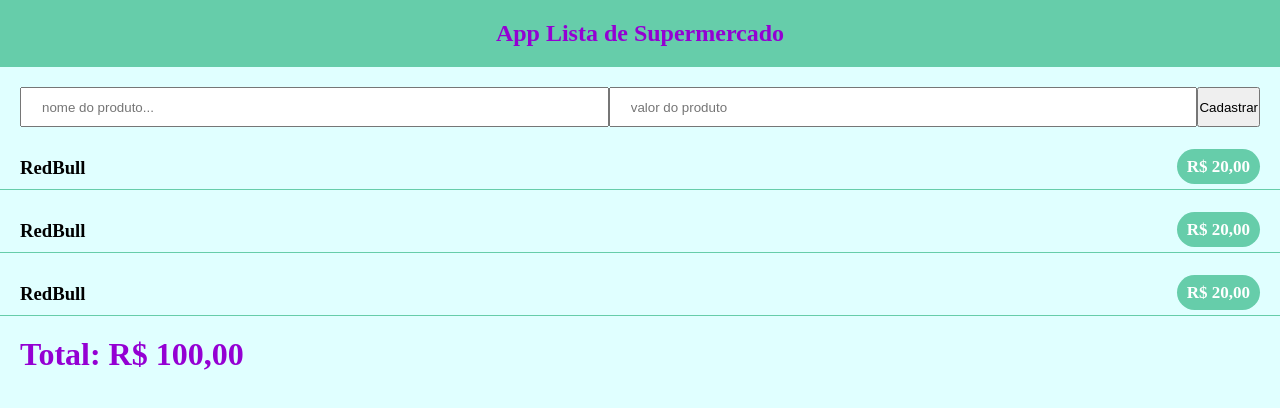
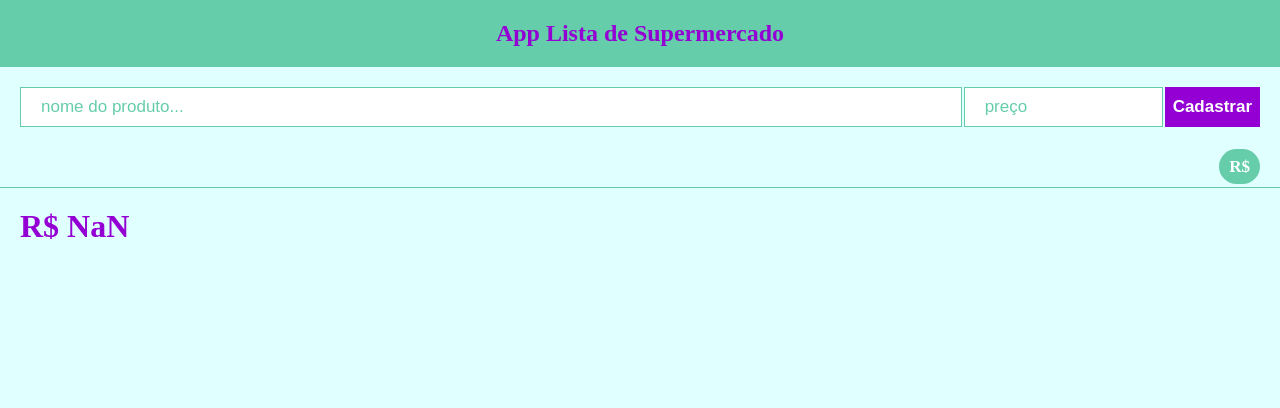
Before and after one commit to daianaadepaula/lista-de-supermercado-js, a plain HTML site: page index.html in a window 1280 px wide. Both pictures are taken after a click on the input "Cadastrar". Drawn offline with Linux system fonts and the light colour scheme.

Commit message:
js list products

```diff
--- a/css/style.css
+++ b/css/style.css
@@ -13,18 +13,40 @@ header {
   text-align: center;
   color: #9400d3;
   padding: 20px 0;
+  font-weight: bold;
 }
 
 .list-cadastre {
   display: flex;
   margin: 20px 0;
   padding: 0 20px;
+  gap: 2px;
 }
 
 .list-cadastre input[type="text"] {
   flex: 1;
   height: 40px;
   padding-left: 20px;
+  border: 1px solid #66cdaa;
+}
+
+.list-cadastre input[type="number"] {
+  padding-left: 20px;
+  border: 1px solid #66cdaa;
+}
+
+.list-cadastre input::placeholder {
+  color: #66cdaa;
+  font-size: 17px;
+}
+
+.list-cadastre input[type="submit"] {
+  background-color: #9400d3;
+  color: #fff;
+  padding: 7px;
+  font-size: 17px;
+  font-weight: bold;
+  border: 1px solid #9400d3;
 }
 
 .list-product-single {
--- a/index.html
+++ b/index.html
@@ -17,28 +17,17 @@
 
 	<div class="list-cadastre">
 		<input type="text" placeholder="nome do produto..." name="name_product" />
-		<input type="text" placeholder="valor do produto" name="value_product" />
+		<input type="number" placeholder="preço" name="price" step="0.01" />
 
 		<input type="submit" name="action" value="Cadastrar" />
 	</div>
 
 	<div class="list-products">
-		<div class="list-product-single">
-			<h3>RedBull</h3>
-			<h3 class="price-product"><span>R$ 20,00</span></h3>
-		</div>
-		<div class="list-product-single">
-			<h3>RedBull</h3>
-			<h3 class="price-product"><span>R$ 20,00</span></h3>
-		</div>
-		<div class="list-product-single">
-			<h3>RedBull</h3>
-			<h3 class="price-product"><span>R$ 20,00</span></h3>
-		</div>
+
 	</div>
 
 	<div class="sum-product">
-		<h1>Total: R$ 100,00</h1>
+		<h1>Total: R$ 0</h1>
 	</div>
 
 </body>
--- a/js/script.js
+++ b/js/script.js
@@ -1,12 +1,41 @@
 let items = []
 
 document.querySelector('input[type=submit]').addEventListener('click', ()=>{
-	let nameProduct = document.querySelector('input[name=name_product]').value;
-	let priceProduct = document.querySelector('input[name=value_product]').value;
+	let nameProduct = document.querySelector('input[name=name_product]');
+	let priceProduct = document.querySelector('input[name=price]');
 
 	items.push({
-		nome: nameProduct,
-		valor: priceProduct
+		nome: nameProduct.value,
+		valor: priceProduct.value
 	})
-	alert(items[0].nome)
+
+	/*
+	<div class="list-product-single">
+		<h3>RedBull</h3>
+		<h3 class="price-product"><span>R$ 20,00</span></h3>
+	</div>
+	*/
+
+	let listProducts = document.querySelector('.list-products');
+	let sum = 0;
+
+	listProducts.innerHTML = ""
+	items.map(function(val){
+		sum+=parseFloat(val.valor);
+
+		listProducts.innerHTML+=`
+		<div class="list-product-single">
+			<h3>`+val.nome+`</h3>
+			<h3 class="price-product"><span>R$ `+val.valor+`</span></h3>
+		</div>
+		`;
+	})
+
+	sum = sum.toFixed(2)
+	nameProduct.value = ""
+	priceProduct.value = ""
+
+	let elementSum = document.querySelector('.sum-product h1');
+	elementSum.innerHTML = `R$ `+sum;
+
 })
```
